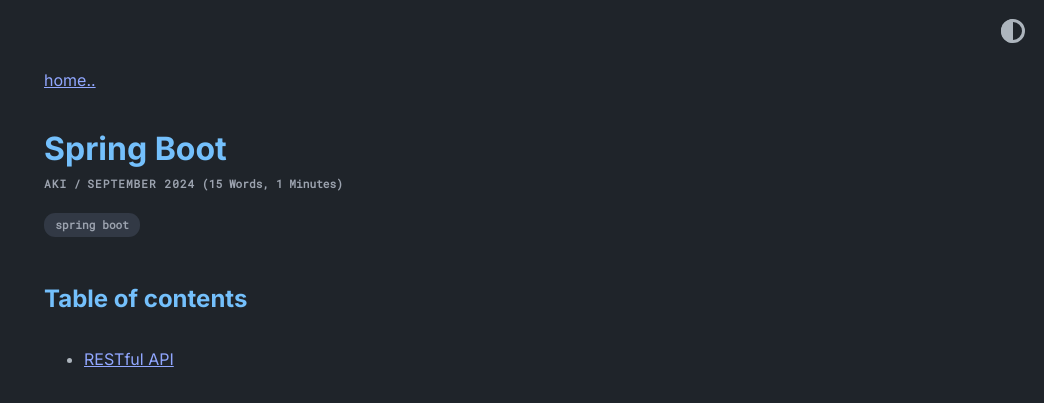
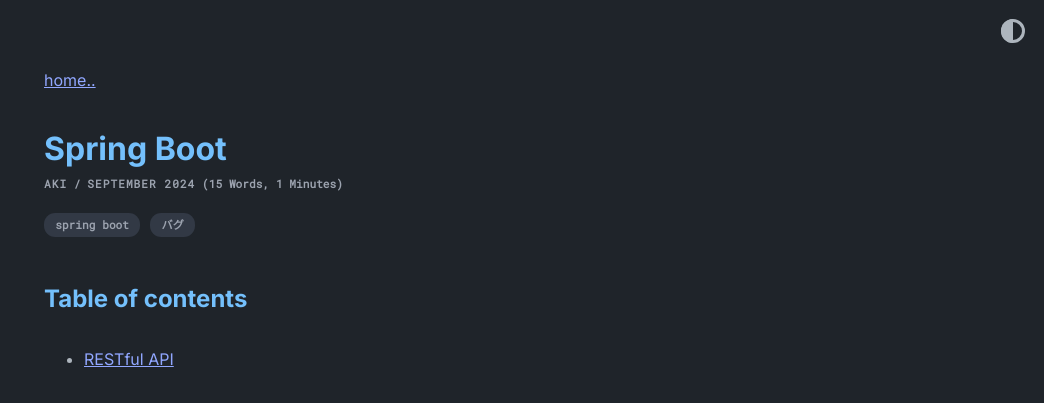
Before and after one commit to apexnewbie/apexnewbie.github.io, a Jekyll site: the page built from _posts/2024-09-09-spring-boot.md, in a window 1280 px wide and 900 px high. Shown: the top 403 px of the window, without its empty margins (236-1280 px from the left). Built offline with Jekyll 4.4.1, drawn with Linux system fonts in a browser that asks for light colours.

Commit message:
update tag

```diff
--- a/_posts/2024-09-09-spring-boot.md
+++ b/_posts/2024-09-09-spring-boot.md
@@ -1,7 +1,7 @@
 ---
 layout: post
 author: Aki
-tags: [Spring Boot]
+tags: [Spring Boot, バグ]
 ---
 
 ## Table of contents
```
Also changed, not shown: _posts/2024-08-24-computer-network.md (+1 -1 lines).
